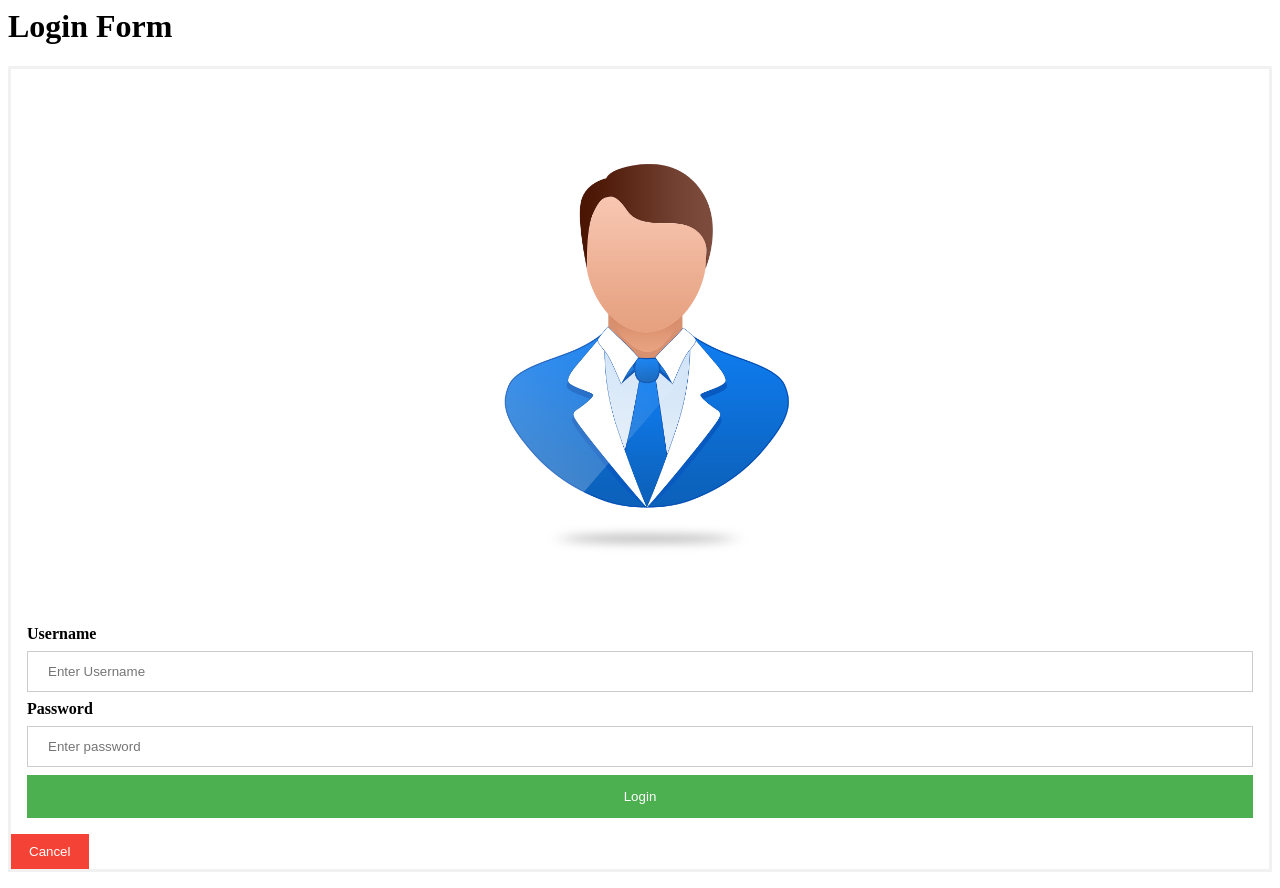
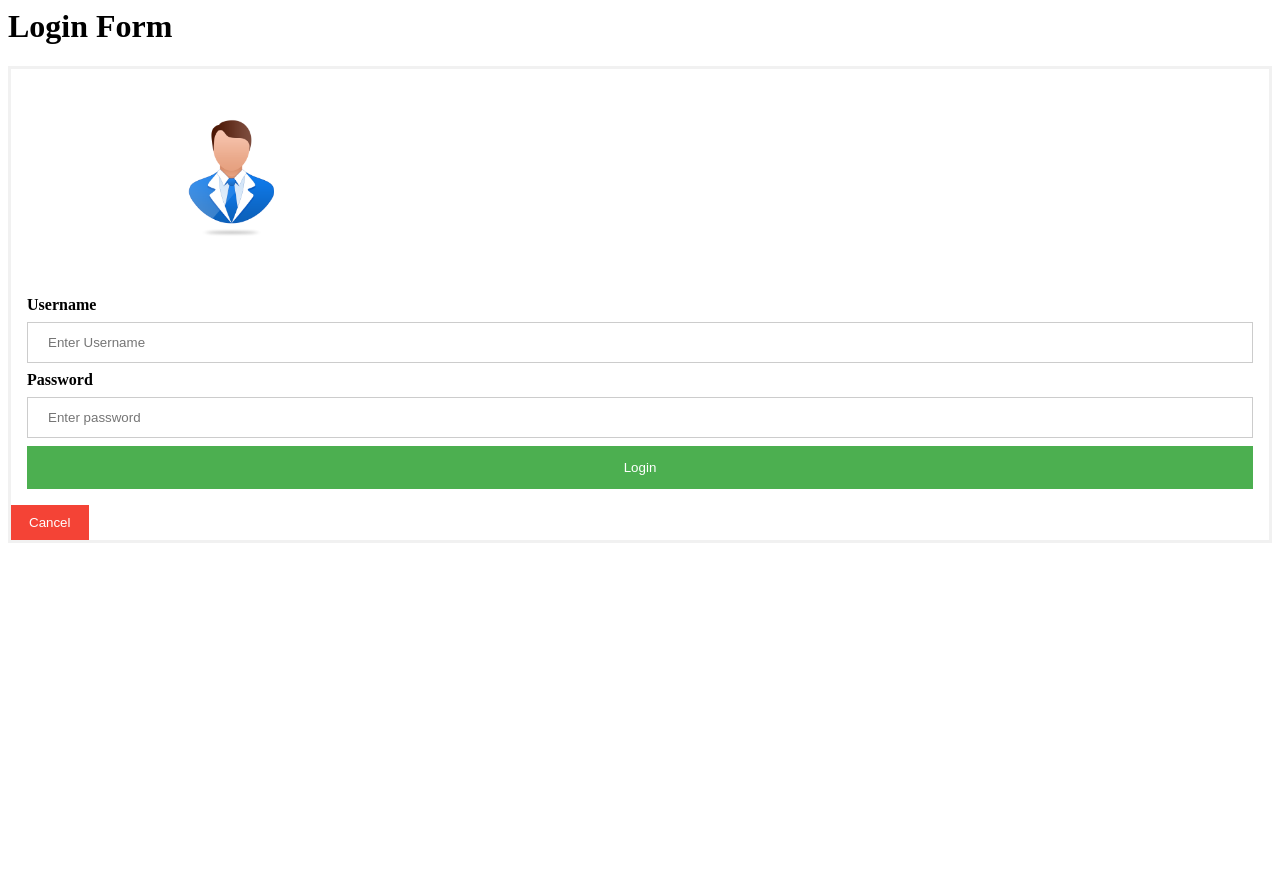
Before and after one commit to shelomi123/Online_party_arrangement_syste, a PHP site: page /html/login.html in a window 1280 px wide. After the commit the page ends 800 px from the top, so only its background shows below. Run offline with PHP 8.4, Linux system fonts and the light colour scheme.

Commit message:
changed lofin

```diff
--- a/css/login.css
+++ b/css/login.css
@@ -34,12 +34,18 @@ button:hover{
 
 .imgcontainer{
     text-align: center;
+    position: relative;
     margin: 24px 0 12px 0
+    height:30%;
+    width: 30%;
+    padding:30px;
 }
 
 img.avatar{
     width: 40%;
     border-radius: 50%;
+    position: relative;
+    align-self: center;
 }
 
 .container{
```
